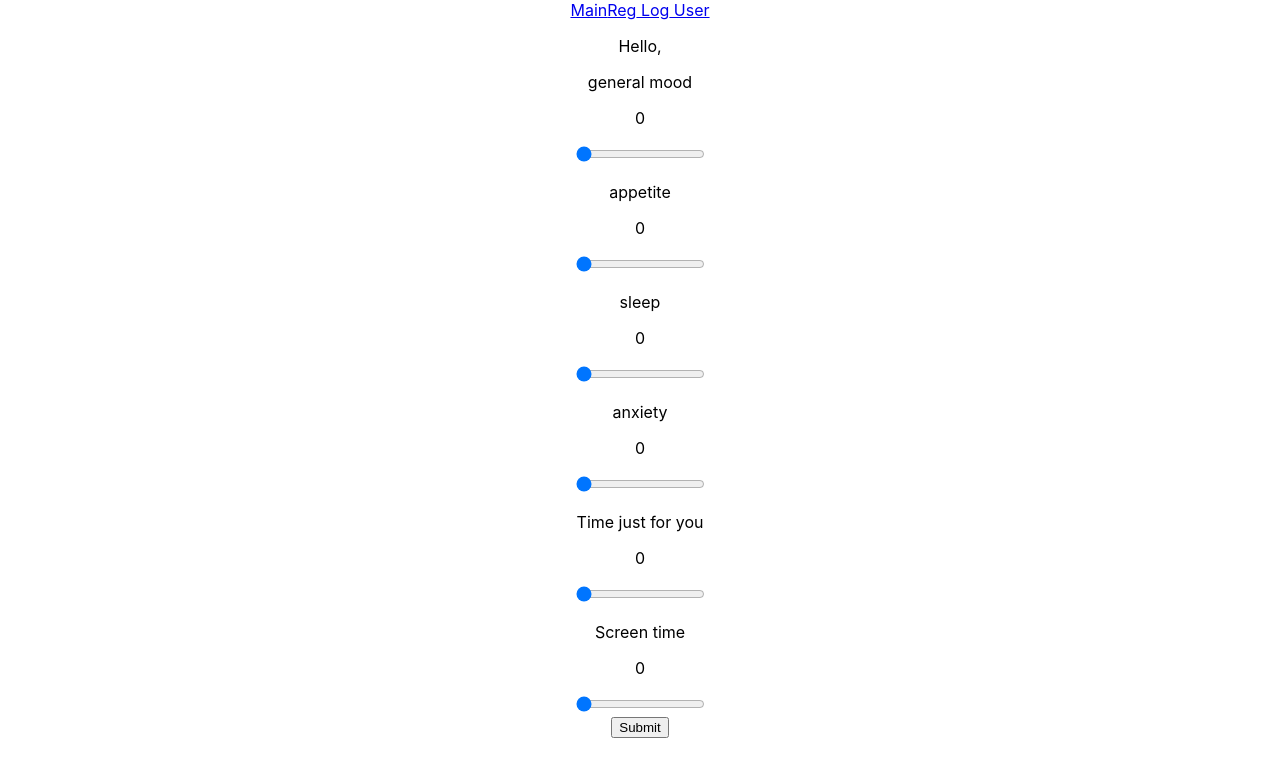
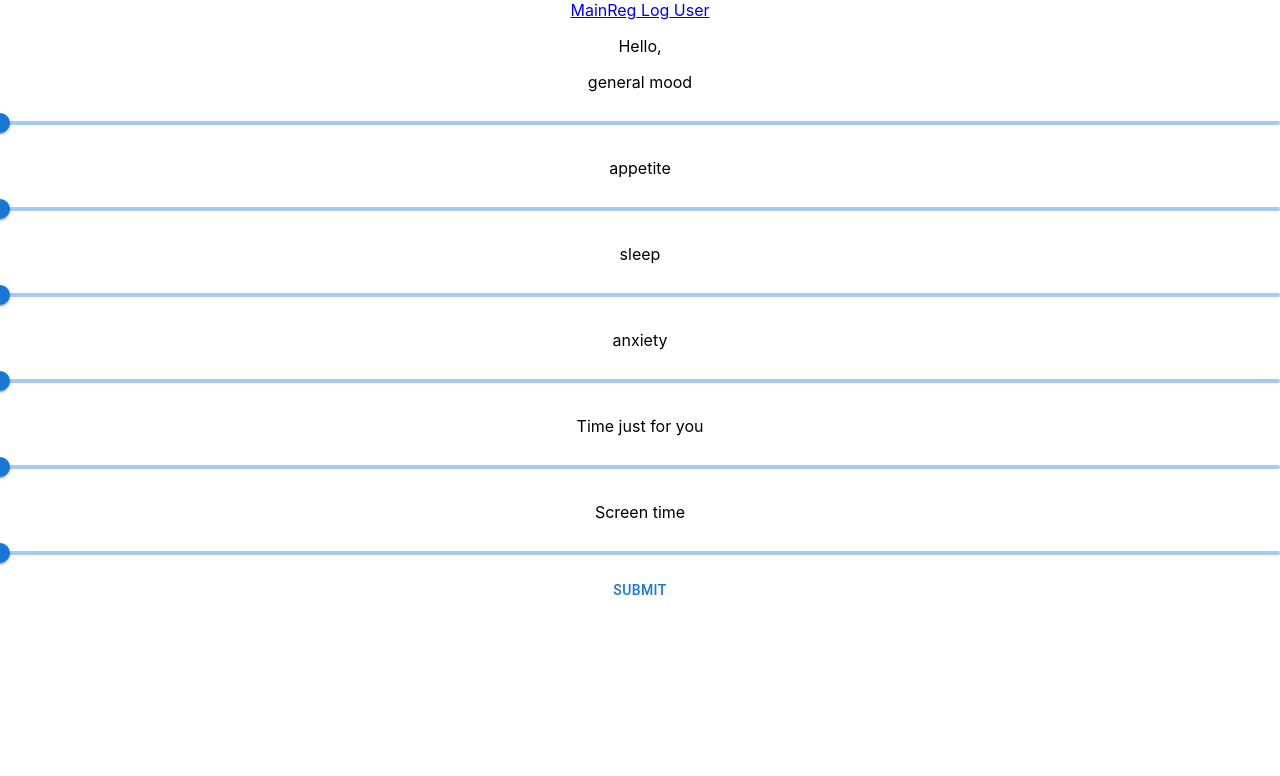
Before and after one commit to kaiuliia/well_being_frontend, a React (Create React App) app: page /login/user in a window 1280 px wide. Shown: the top 776 px of the page. Built offline with nearby package versions, Linux system fonts and the light colour scheme; the HTML template or start-up script is replaced by a standard one.

Commit message:
change slider bar but it  has an er

```diff
--- a/src/components/slide_bar.tsx
+++ b/src/components/slide_bar.tsx
@@ -1,40 +1,82 @@
 import React, { useState } from "react";
 import { ChangeEvent } from "../types";
+import { Slider } from "@mui/material";
+import { Box } from "@mui/material";
 interface Props {
   surway: string;
-  onChange: (value: number) => void;
+  onChange: (value: number | number[]) => void;
 }
 export const SliderBar = (props: Props) => {
-  const [sliderValue, setSliderValue] = useState<number>(0);
+  const [sliderValue, setSliderValue] = useState<number | number[]>(0);
 
-  const changeSlider = (event: ChangeEvent) => {
-    const value = parseInt(event.target.value, 10);
-    setSliderValue(value);
-    props.onChange(value);
-    // You can also call any additional function here with the updated value
+  // const handleChange = (event: ChangeEvent) => {
+  //   const value = parseInt(event.target.value, 10);
+  //   setSliderValue(value);
+  //   props.onChange(value);
+  //   // You can also call any additional function here with the updated value
+  // };
+
+  const handleChange = (event: Event, newValue: number | number[]) => {
+    setSliderValue(newValue as number[]);
+    props.onChange(sliderValue);
   };
 
+  // const handleChange = (event: Event, newValue: number) => {
+  //   setSliderValue(newValue);
+  // };
   return (
-    <div>
-      <div className="slider-container">
-        <div className="slider-left">
-          <p>{props.surway}</p>
-        </div>
-        <div className="slider-right">
-          <p className="passwordLength">{sliderValue}</p>
-        </div>
-      </div>
-      <div className="slider-bar">
-        <input
-          type="range"
-          min="0"
-          max="10"
-          value={sliderValue}
-          className="slider"
-          id="myRange"
-          onChange={changeSlider}
-        />
-      </div>
-    </div>
+    // <div>
+    //   <div className="slider-container">
+    //     <div className="slider-left">
+    //
+    //     </div>
+    //     <div className="slider-right">
+    //       <p className="passwordLength">{sliderValue}</p>
+    //     </div>
+    <Box>
+      <p>{props.surway}</p>
+      <Slider
+        value={sliderValue}
+        valueLabelDisplay="auto"
+        onChange={handleChange}
+      />
+    </Box>
   );
+
+  // </div>
+
+  {
+    /*<div className="slider-bar">*/
+  }
+  {
+    /*  <input*/
+  }
+  {
+    /*    type="range"*/
+  }
+  {
+    /*    min="0"*/
+  }
+  {
+    /*    max="10"*/
+  }
+  {
+    /*    value={sliderValue}*/
+  }
+  {
+    /*    className="slider"*/
+  }
+  {
+    /*    id="myRange"*/
+  }
+  {
+    /*    onChange={changeSlider}*/
+  }
+  {
+    /*  />*/
+  }
+  {
+    /*</div>*/
+  }
+  // </div>
 };
--- a/src/components/user_board.tsx
+++ b/src/components/user_board.tsx
@@ -12,15 +12,15 @@ interface User {
 }
 
 interface Surway {
-  general_mood: number;
-  appetite: number;
-  sleep: number;
-  anxiety: number;
-  yourself_time: number;
-  screen_time: number;
+  general_mood: number | number[];
+  appetite: number | number[];
+  sleep: number | number[];
+  anxiety: number | number[];
+  yourself_time: number | number[];
+  screen_time: number | number[];
 }
 export function UserBoard(props: Props) {
-  const [sliderValue, setSliderValue] = useState<number>();
+  const [sliderValue, setSliderValue] = useState<number | number[]>();
   const [surway, setSurway] = useState({
     general_mood: 0,
     appetite: 0,
@@ -84,29 +84,41 @@ export function UserBoard(props: Props) {
       <p>Hello, {name}</p>
       <SliderBar
         surway={"general mood"}
-        onChange={(value) => handleSliderChange(value, "general_mood")}
+        onChange={(value: number | number[]) =>
+          handleSliderChange(value, "general_mood")
+        }
       />
       <SliderBar
         surway={"appetite"}
-        onChange={(value) => handleSliderChange(value, "appetite")}
+        onChange={(value: number | number[]) =>
+          handleSliderChange(value, "appetite")
+        }
       />
       <SliderBar
         surway={"sleep"}
-        onChange={(value) => handleSliderChange(value, "sleep")}
+        onChange={(value: number | number[]) =>
+          handleSliderChange(value, "sleep")
+        }
       />
       <SliderBar
         surway={"anxiety"}
-        onChange={(value) => handleSliderChange(value, "anxiety")}
+        onChange={(value: number | number[]) =>
+          handleSliderChange(value, "anxiety")
+        }
       />
       <SliderBar
         surway={"Time just for you"}
-        onChange={(value) => handleSliderChange(value, "yourself_time")}
+        onChange={(value: number | number[]) =>
+          handleSliderChange(value, "yourself_time")
+        }
       />
       <SliderBar
         surway={"Screen time"}
-        onChange={(value) => handleSliderChange(value, "screen_time")}
+        onChange={(value: number | number[]) =>
+          handleSliderChange(value, "screen_time")
+        }
       />
-      <button onClick={handleSubmit}>Submit</button>
+      <Button onClick={handleSubmit}>Submit</Button>
     </div>
   );
 }
```
